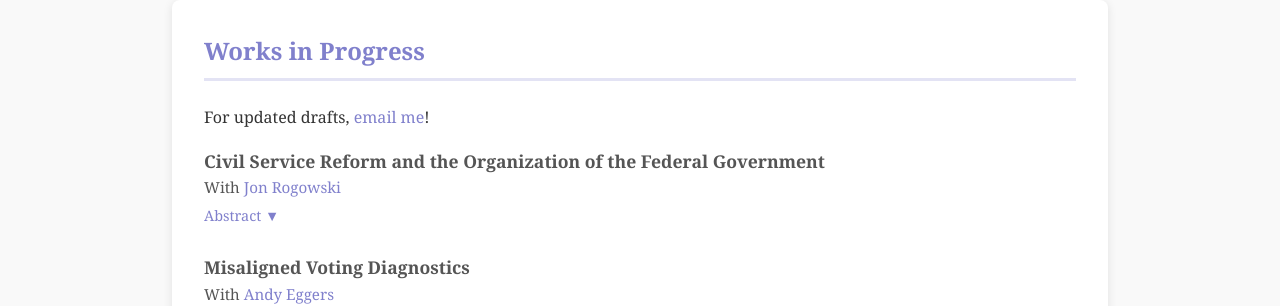
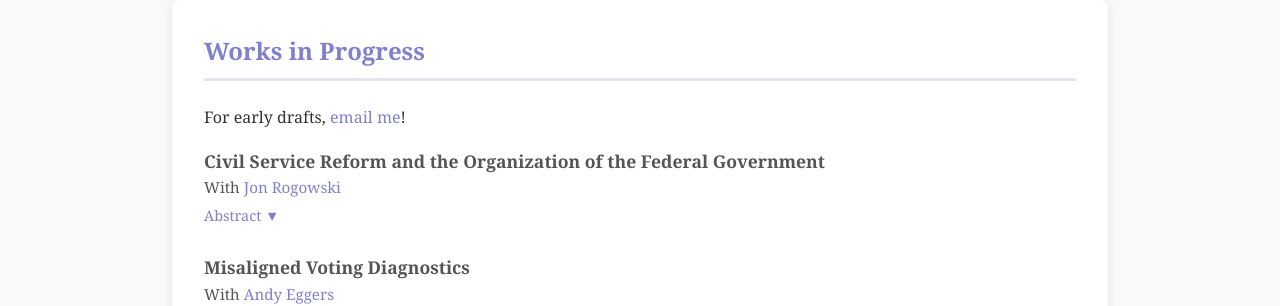
Before and after one commit to L-Cain/L-Cain.github.io, a Jekyll site: the page built from research.md, in a window 1280 px wide and 900 px high. Shown: the part 166-472 px from the top of the window. Built offline with Jekyll 4.4.1, drawn with Linux system fonts in a browser that asks for light colours.

Commit message:
Update research.md

```diff
--- a/research.md
+++ b/research.md
@@ -5,7 +5,7 @@ title: Research
 
 <section>
   <h2 style = "font-size: 1.5rem;">Works in Progress</h2>
-  <p>For updated drafts, <a href="mailto:lhcain@uchicago.edu">email me</a>!</p>
+  <p>For early drafts, <a href="mailto:lhcain@uchicago.edu">email me</a>!</p>
   <div style="margin-bottom: 1.5rem;">
     <a target="_blank" style="font-size: 1.1rem; color: #555; font-weight: 600; ; text-decoration: none;">Civil Service Reform and the Organization of the Federal
 Government</a>
```
